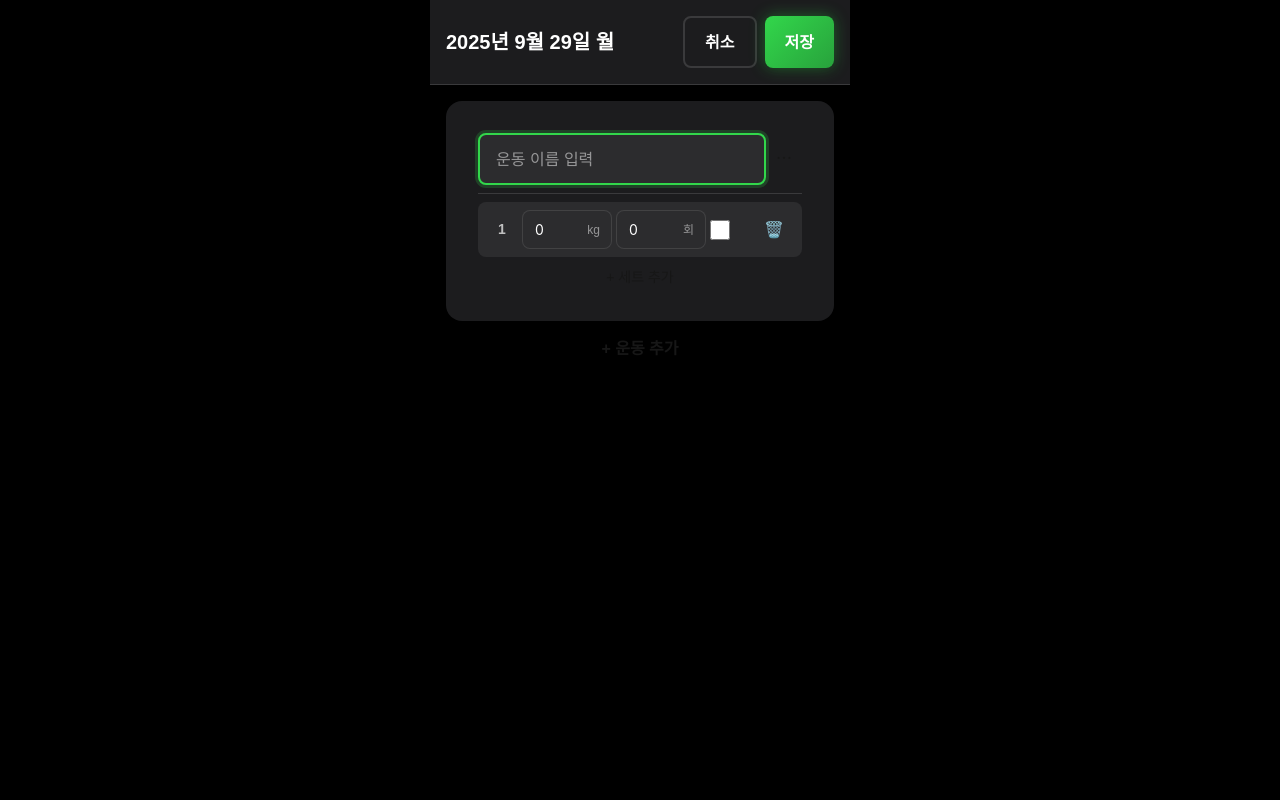
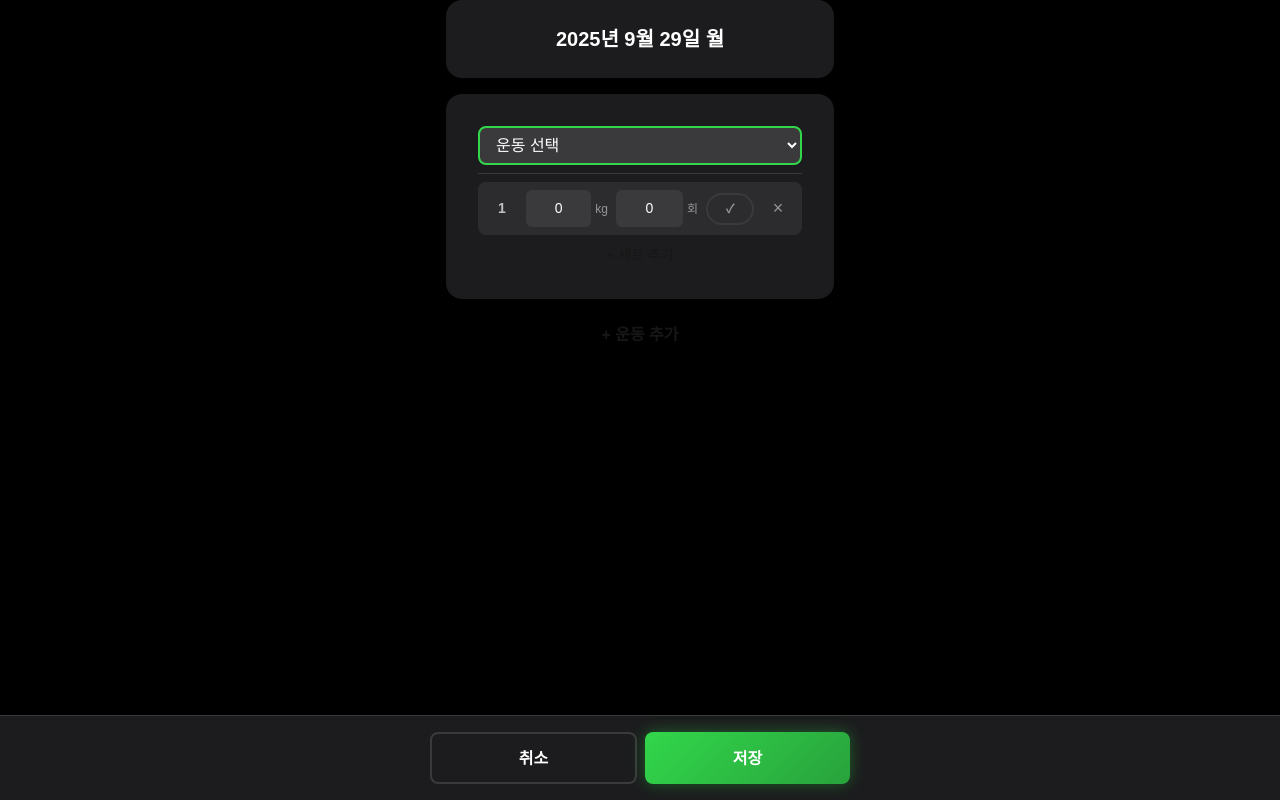
Before and after one commit to Sharknia/dowajwo-woondong, a Next.js app: page /workout/edit in a window 1280 px wide. Both pictures are taken after a click on the button "+ 운동 추가". Built offline with nearby package versions, Linux system fonts and the light colour scheme.

Commit message:
운동 편집 페이지 UI 개선 및 운동 입력 컴포넌트 기능 추가: 하단 고정 버튼 및 운동 선택 기능 구현, 외부 클릭 감지 로직 추가로 사용자 경험 향상.

```diff
--- a/app/workout/edit/page.tsx
+++ b/app/workout/edit/page.tsx
@@ -3,6 +3,7 @@
 import React, { useState, useEffect, Suspense } from 'react';
 import { useRouter, useSearchParams } from 'next/navigation';
 import { Button } from '@/components/ui/Button';
+import { Card } from '@/components/ui/Card';
 import { ExerciseInput, ExerciseFormData } from '@/components/workout/ExerciseInput';
 import { SetFormData } from '@/components/workout/SetInput';
 import { useTheme } from '@/contexts/ThemeContext';
@@ -87,53 +88,85 @@ function WorkoutEditorContent() {
     display: 'flex',
     flexDirection: 'column',
     alignItems: 'center',
-    paddingBottom: '80px',
+    paddingBottom: '120px', // 하단 고정 버튼 공간
   };
 
-  const headerStyle: React.CSSProperties = {
+  const headerContainerStyle: React.CSSProperties = {
     position: 'sticky',
     top: 0,
     zIndex: 100,
     width: '100%',
     maxWidth: '420px',
-    background: isDark ? colors.dark.surface : colors.light.surface,
-    padding: spacing[4],
-    borderBottom: `1px solid ${isDark ? colors.dark.surfaceTertiary : colors.light.surfaceTertiary}`,
-    display: 'flex',
-    justifyContent: 'space-between',
-    alignItems: 'center',
+    padding: `0 ${spacing[4]} ${spacing[4]} ${spacing[4]}`,
   };
 
   const dateStyle: React.CSSProperties = {
     fontSize: typography.fontSize.xl,
     fontWeight: typography.fontWeight.bold,
     color: isDark ? colors.text.dark.primary : colors.text.light.primary,
-  };
-
-  const buttonGroupStyle: React.CSSProperties = {
-    display: 'flex',
-    gap: spacing[2],
+    textAlign: 'center',
   };
 
   const contentStyle: React.CSSProperties = {
     width: '100%',
     maxWidth: '420px',
-    padding: spacing[4],
+    padding: `0 ${spacing[4]}`,
     display: 'flex',
     flexDirection: 'column',
     gap: spacing[4],
+    flex: 1,
   };
 
-  const emptyStateStyle: React.CSSProperties = {
+  const bottomBarStyle: React.CSSProperties = {
+    position: 'fixed',
+    bottom: 0,
+    left: 0,
+    right: 0,
+    background: isDark ? colors.dark.surface : colors.light.surface,
+    borderTop: `1px solid ${isDark ? colors.dark.surfaceTertiary : colors.light.surfaceTertiary}`,
+    padding: spacing[4],
+    display: 'flex',
+    justifyContent: 'center',
+    zIndex: 100,
+  };
+
+  const bottomBarContentStyle: React.CSSProperties = {
+    width: '100%',
+    maxWidth: '420px',
+    display: 'flex',
+    gap: spacing[2],
+  };
+
+  const emptyStateContainerStyle: React.CSSProperties = {
     textAlign: 'center',
-    padding: `${spacing[12]} ${spacing[4]}`,
-    color: isDark ? colors.text.dark.tertiary : colors.text.light.tertiary,
-    fontSize: typography.fontSize.base,
+    display: 'flex',
+    flexDirection: 'column',
+    alignItems: 'center',
+    gap: spacing[4],
+  };
+
+  const emptyStateIconStyle: React.CSSProperties = {
+    fontSize: '48px',
+    marginBottom: spacing[2],
+  };
+
+  const emptyStateTitleStyle: React.CSSProperties = {
+    fontSize: typography.fontSize.lg,
+    fontWeight: typography.fontWeight.semibold,
+    color: isDark ? colors.text.dark.primary : colors.text.light.primary,
+    marginBottom: spacing[2],
+  };
+
+  const emptyStateDescStyle: React.CSSProperties = {
+    fontSize: typography.fontSize.sm,
+    color: isDark ? colors.text.dark.secondary : colors.text.light.secondary,
+    marginBottom: spacing[4],
   };
 
   const addExerciseButtonStyle: React.CSSProperties = {
     fontSize: typography.fontSize.base,
     fontWeight: typography.fontWeight.semibold,
+    marginTop: spacing[2],
   };
 
   const handleExerciseUpdate = (id: string, updates: Partial<ExerciseFormData>) => {
@@ -247,29 +280,24 @@ function WorkoutEditorContent() {
   return (
     <div style={containerStyle}>
       {/* 헤더 */}
-      <header style={headerStyle}>
-        <h1 style={dateStyle}>{formatDate(state.date)}</h1>
-        <div style={buttonGroupStyle}>
-          <Button variant="outline" onClick={handleCancel} disabled={state.isSaving}>
-            취소
-          </Button>
-          <Button
-            variant="primary"
-            onClick={handleSave}
-            isLoading={state.isSaving}
-            disabled={!state.isDirty || state.isSaving}
-          >
-            저장
-          </Button>
-        </div>
+      <header style={headerContainerStyle}>
+        <Card variant="default" padding="md">
+          <h1 style={dateStyle}>{formatDate(state.date)}</h1>
+        </Card>
       </header>
 
       {/* 운동 목록 */}
       <main style={contentStyle}>
         {state.exercises.length === 0 ? (
-          <div style={emptyStateStyle}>
-            <p>운동을 추가해주세요</p>
-          </div>
+          <Card variant="elevated" padding="xl">
+            <div style={emptyStateContainerStyle}>
+              <div style={emptyStateIconStyle}>💪</div>
+              <h2 style={emptyStateTitleStyle}>운동을 추가해보세요</h2>
+              <p style={emptyStateDescStyle}>
+                오늘의 운동 기록을 시작하세요
+              </p>
+            </div>
+          </Card>
         ) : (
           state.exercises.map(exercise => (
             <ExerciseInput
@@ -291,6 +319,29 @@ function WorkoutEditorContent() {
           + 운동 추가
         </Button>
       </main>
+
+      {/* 하단 고정 버튼 */}
+      <div style={bottomBarStyle}>
+        <div style={bottomBarContentStyle}>
+          <Button
+            variant="outline"
+            onClick={handleCancel}
+            disabled={state.isSaving}
+            fullWidth
+          >
+            취소
+          </Button>
+          <Button
+            variant="primary"
+            onClick={handleSave}
+            isLoading={state.isSaving}
+            disabled={!state.isDirty || state.isSaving}
+            fullWidth
+          >
+            저장
+          </Button>
+        </div>
+      </div>
     </div>
   );
 }
--- a/components/workout/ExerciseInput.tsx
+++ b/components/workout/ExerciseInput.tsx
@@ -1,12 +1,31 @@
 'use client';
 
-import React, { useState } from 'react';
+import React, { useState, useEffect, useRef } from 'react';
 import { Card } from '@/components/ui/Card';
-import { Input } from '@/components/ui/Input';
 import { Button } from '@/components/ui/Button';
 import { SetInput, SetFormData } from './SetInput';
 import { useTheme } from '@/contexts/ThemeContext';
 import { colors, spacing, typography } from '@/lib/design-system';
+
+// 운동 종목 목록
+const EXERCISE_OPTIONS = [
+  '벤치프레스',
+  '인클라인 벤치프레스',
+  '디클라인 벤치프레스',
+  '스쿼트',
+  '레그 프레스',
+  '데드리프트',
+  '풀업',
+  '랫 풀다운',
+  '바벨 로우',
+  '덤벨 로우',
+  '숄더 프레스',
+  '레터럴 레이즈',
+  '바이셉 컬',
+  '트라이셉 익스텐션',
+  '레그 컬',
+  '레그 익스텐션',
+];
 
 export interface ExerciseFormData {
   id: string;
@@ -29,6 +48,24 @@ export function ExerciseInput({ exercise, onUpdate, onDelete }: ExerciseInputPro
   const { theme } = useTheme();
   const isDark = theme === 'dark';
   const [isMenuOpen, setIsMenuOpen] = useState(false);
+  const [isMenuHovered, setIsMenuHovered] = useState(false);
+  const menuRef = useRef<HTMLDivElement>(null);
+
+  // 외부 클릭 감지
+  useEffect(() => {
+    function handleClickOutside(event: MouseEvent) {
+      if (menuRef.current && !menuRef.current.contains(event.target as Node)) {
+        setIsMenuOpen(false);
+      }
+    }
+
+    if (isMenuOpen) {
+      document.addEventListener('mousedown', handleClickOutside);
+      return () => {
+        document.removeEventListener('mousedown', handleClickOutside);
+      };
+    }
+  }, [isMenuOpen]);
 
   const headerStyle: React.CSSProperties = {
     display: 'flex',
@@ -45,6 +82,19 @@ export function ExerciseInput({ exercise, onUpdate, onDelete }: ExerciseInputPro
     color: isDark ? colors.text.dark.primary : colors.text.light.primary,
   };
 
+  const selectStyle: React.CSSProperties = {
+    width: '100%',
+    background: isDark ? colors.dark.surfaceTertiary : colors.light.surfaceTertiary,
+    border: `2px solid ${colors.primary.neonGreen}`,
+    borderRadius: '8px',
+    padding: `${spacing[2]} ${spacing[3]}`,
+    fontSize: typography.fontSize.base,
+    fontWeight: typography.fontWeight.medium,
+    color: isDark ? colors.text.dark.primary : colors.text.light.primary,
+    outline: 'none',
+    cursor: 'pointer',
+  };
+
   const editButtonStyle: React.CSSProperties = {
     padding: spacing[1],
     minWidth: '36px',
@@ -52,6 +102,9 @@ export function ExerciseInput({ exercise, onUpdate, onDelete }: ExerciseInputPro
     display: 'flex',
     alignItems: 'center',
     justifyContent: 'center',
+    borderRadius: '8px',
+    background: isMenuHovered ? (isDark ? colors.dark.surfaceSecondary : colors.light.surfaceSecondary) : 'transparent',
+    transition: 'background 0.2s ease',
   };
 
   const menuButtonStyle: React.CSSProperties = {
@@ -136,29 +189,39 @@ export function ExerciseInput({ exercise, onUpdate, onDelete }: ExerciseInputPro
         {/* 운동 헤더 */}
         <div style={headerStyle}>
           {exercise.isEditing ? (
-            <Input
+            <select
               value={exercise.name}
-              onChange={(e) => handleNameChange(e.target.value)}
-              placeholder="운동 이름 입력"
-              aria-label="운동 이름"
-              onBlur={() => {
-                if (exercise.name.trim()) {
+              onChange={(e) => {
+                handleNameChange(e.target.value);
+                if (e.target.value) {
                   onUpdate(exercise.id, { isEditing: false });
                 }
               }}
+              aria-label="운동 선택"
+              style={selectStyle}
               autoFocus
-            />
+            >
+              <option value="">운동 선택</option>
+              {EXERCISE_OPTIONS.map(option => (
+                <option key={option} value={option}>
+                  {option}
+                </option>
+              ))}
+            </select>
           ) : (
             <h3 style={exerciseNameStyle} id={`exercise-${exercise.id}`}>
               {exercise.name || '운동 이름 없음'}
             </h3>
           )}
 
-          <div style={menuButtonStyle}>
+          {exercise.name && (
+            <div style={menuButtonStyle} ref={menuRef}>
               <Button
                 variant="ghost"
                 size="sm"
                 onClick={() => setIsMenuOpen(!isMenuOpen)}
+                onMouseEnter={() => setIsMenuHovered(true)}
+                onMouseLeave={() => setIsMenuHovered(false)}
                 aria-label="운동 메뉴"
                 aria-expanded={isMenuOpen}
                 style={editButtonStyle}
@@ -200,6 +263,7 @@ export function ExerciseInput({ exercise, onUpdate, onDelete }: ExerciseInputPro
                 </button>
               </div>
             </div>
+          )}
         </div>
 
         {/* 세트 목록 */}
@@ -217,7 +281,7 @@ export function ExerciseInput({ exercise, onUpdate, onDelete }: ExerciseInputPro
 
         {/* 세트 추가 버튼 */}
         <Button
-          variant="outline"
+          variant="secondary"
           size="sm"
           onClick={handleAddSet}
           style={addSetButtonStyle}
--- a/components/workout/SetInput.tsx
+++ b/components/workout/SetInput.tsx
@@ -1,8 +1,6 @@
 'use client';
 
 import React from 'react';
-import { Input } from '@/components/ui/Input';
-import { Checkbox } from '@/components/ui/Checkbox';
 import { Button } from '@/components/ui/Button';
 import { useTheme } from '@/contexts/ThemeContext';
 import { colors, spacing, typography } from '@/lib/design-system';
@@ -31,8 +29,8 @@ export function SetInput({ setNumber, set, onUpdate, onDelete }: SetInputProps)
 
   const rowStyle: React.CSSProperties = {
     display: 'grid',
-    gridTemplateColumns: '32px 1fr 1fr 40px 40px',
-    gap: spacing[1],
+    gridTemplateColumns: '32px 1fr 1fr 48px 32px',
+    gap: spacing[2],
     alignItems: 'center',
     padding: spacing[2],
     borderRadius: '8px',
@@ -47,25 +45,69 @@ export function SetInput({ setNumber, set, onUpdate, onDelete }: SetInputProps)
     textAlign: 'center',
   };
 
+  const inputGroupStyle: React.CSSProperties = {
+    display: 'flex',
+    alignItems: 'center',
+    gap: spacing[1],
+  };
+
+  const inputStyle: React.CSSProperties & {
+    WebkitAppearance?: string;
+    MozAppearance?: string;
+  } = {
+    flex: 1,
+    background: isDark ? colors.dark.surfaceTertiary : colors.light.surfaceTertiary,
+    border: 'none',
+    borderRadius: '6px',
+    padding: `${spacing[2]} ${spacing[2]}`,
+    fontSize: typography.fontSize.sm,
+    fontWeight: typography.fontWeight.medium,
+    color: isDark ? colors.text.dark.primary : colors.text.light.primary,
+    textAlign: 'center',
+    outline: 'none',
+    width: '100%',
+    // 숫자 input 스피너 제거
+    MozAppearance: 'textfield',
+    WebkitAppearance: 'none',
+  };
+
   const unitStyle: React.CSSProperties = {
     fontSize: typography.fontSize.xs,
     fontWeight: typography.fontWeight.medium,
     color: isDark ? colors.text.dark.tertiary : colors.text.light.tertiary,
   };
 
-  const deleteButtonStyle: React.CSSProperties = {
-    padding: spacing[1],
-    minWidth: '36px',
-    minHeight: '36px',
+  const completeButtonStyle: React.CSSProperties = {
+    width: '48px',
+    height: '32px',
+    borderRadius: '16px',
+    border: set.completed
+      ? `2px solid ${colors.primary.neonGreen}`
+      : `2px solid ${isDark ? colors.dark.surfaceTertiary : colors.light.surfaceTertiary}`,
+    background: set.completed ? colors.primary.neonGreen : 'transparent',
+    color: set.completed ? colors.dark.background : (isDark ? colors.text.dark.tertiary : colors.text.light.tertiary),
+    fontSize: typography.fontSize.xs,
+    fontWeight: typography.fontWeight.bold,
+    cursor: 'pointer',
+    transition: 'all 0.2s ease',
     display: 'flex',
     alignItems: 'center',
     justifyContent: 'center',
   };
 
-  const inputWrapperStyle: React.CSSProperties = {
-    position: 'relative',
+  const deleteButtonStyle: React.CSSProperties = {
+    width: '32px',
+    height: '32px',
+    borderRadius: '6px',
+    background: 'transparent',
+    border: 'none',
+    color: isDark ? colors.text.dark.tertiary : colors.text.light.tertiary,
+    cursor: 'pointer',
     display: 'flex',
     alignItems: 'center',
+    justifyContent: 'center',
+    fontSize: typography.fontSize.lg,
+    transition: 'all 0.2s ease',
   };
 
   return (
@@ -74,52 +116,81 @@ export function SetInput({ setNumber, set, onUpdate, onDelete }: SetInputProps)
       <span style={setNumberStyle}>{setNumber}</span>
 
       {/* 무게 입력 */}
-      <div style={inputWrapperStyle}>
-        <Input
+      <div style={inputGroupStyle}>
+        <input
           type="number"
-          value={set.weight.toString()}
+          value={set.weight}
           onChange={(e) => onUpdate({ weight: Number(e.target.value) || 0 })}
-          rightIcon={<span style={unitStyle}>kg</span>}
           aria-label={`${setNumber}번 세트 무게`}
           min="0"
           step="0.5"
-          size="sm"
-          fullWidth={true}
+          style={inputStyle}
+          className="no-spinner"
         />
+        <span style={unitStyle}>kg</span>
       </div>
 
       {/* 횟수 입력 */}
-      <div style={inputWrapperStyle}>
-        <Input
+      <div style={inputGroupStyle}>
+        <input
           type="number"
-          value={set.reps.toString()}
+          value={set.reps}
           onChange={(e) => onUpdate({ reps: Number(e.target.value) || 0 })}
-          rightIcon={<span style={unitStyle}>회</span>}
           aria-label={`${setNumber}번 세트 횟수`}
           min="0"
           step="1"
-          size="sm"
-          fullWidth={true}
+          style={inputStyle}
+          className="no-spinner"
         />
+        <span style={unitStyle}>회</span>
       </div>
+      <style jsx>{`
+        input.no-spinner::-webkit-outer-spin-button,
+        input.no-spinner::-webkit-inner-spin-button {
+          -webkit-appearance: none;
+          margin: 0;
+        }
+        input.no-spinner[type='number'] {
+          -moz-appearance: textfield;
+        }
+      `}</style>
 
-      {/* 완료 체크 */}
-      <Checkbox
-        checked={set.completed}
-        onChange={(checked) => onUpdate({ completed: checked })}
+      {/* 완료 버튼 */}
+      <button
+        onClick={() => onUpdate({ completed: !set.completed })}
         aria-label={`${setNumber}번 세트 완료`}
-      />
+        aria-pressed={set.completed}
+        style={completeButtonStyle}
+        onMouseEnter={(e) => {
+          if (!set.completed) {
+            e.currentTarget.style.background = isDark ? colors.dark.surfaceTertiary : colors.light.surfaceTertiary;
+          }
+        }}
+        onMouseLeave={(e) => {
+          if (!set.completed) {
+            e.currentTarget.style.background = 'transparent';
+          }
+        }}
+      >
+        ✓
+      </button>
 
       {/* 삭제 버튼 */}
-      <Button
-        variant="ghost"
-        size="sm"
+      <button
         onClick={onDelete}
         aria-label={`${setNumber}번 세트 삭제`}
         style={deleteButtonStyle}
+        onMouseEnter={(e) => {
+          e.currentTarget.style.color = colors.secondary.red;
+          e.currentTarget.style.background = isDark ? colors.dark.surfaceTertiary : colors.light.surfaceTertiary;
+        }}
+        onMouseLeave={(e) => {
+          e.currentTarget.style.color = isDark ? colors.text.dark.tertiary : colors.text.light.tertiary;
+          e.currentTarget.style.background = 'transparent';
+        }}
       >
-        🗑️
-      </Button>
+        ×
+      </button>
     </div>
   );
 }
```
Also changed, not shown: components/workout/WorkoutSessionCard.tsx (+19 -2 lines). Lines whose indentation alone changed are shown as unchanged.
